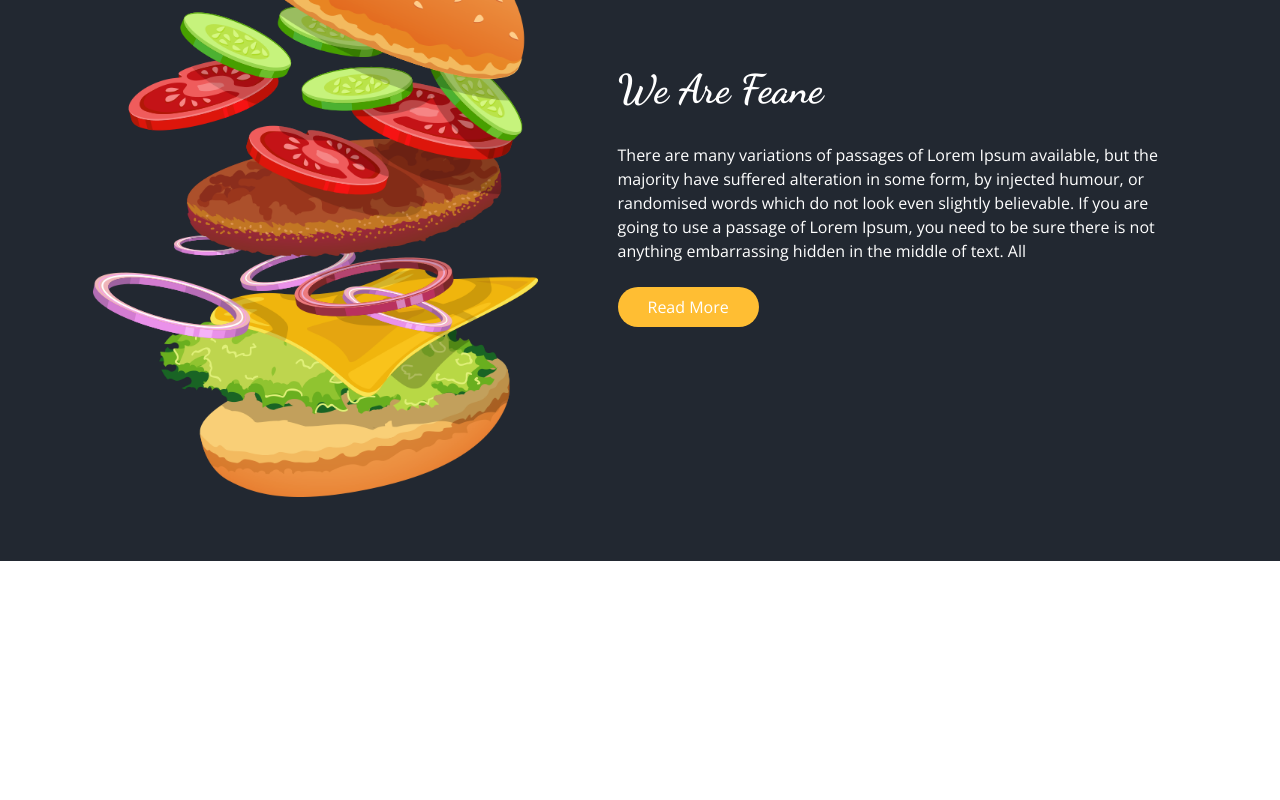
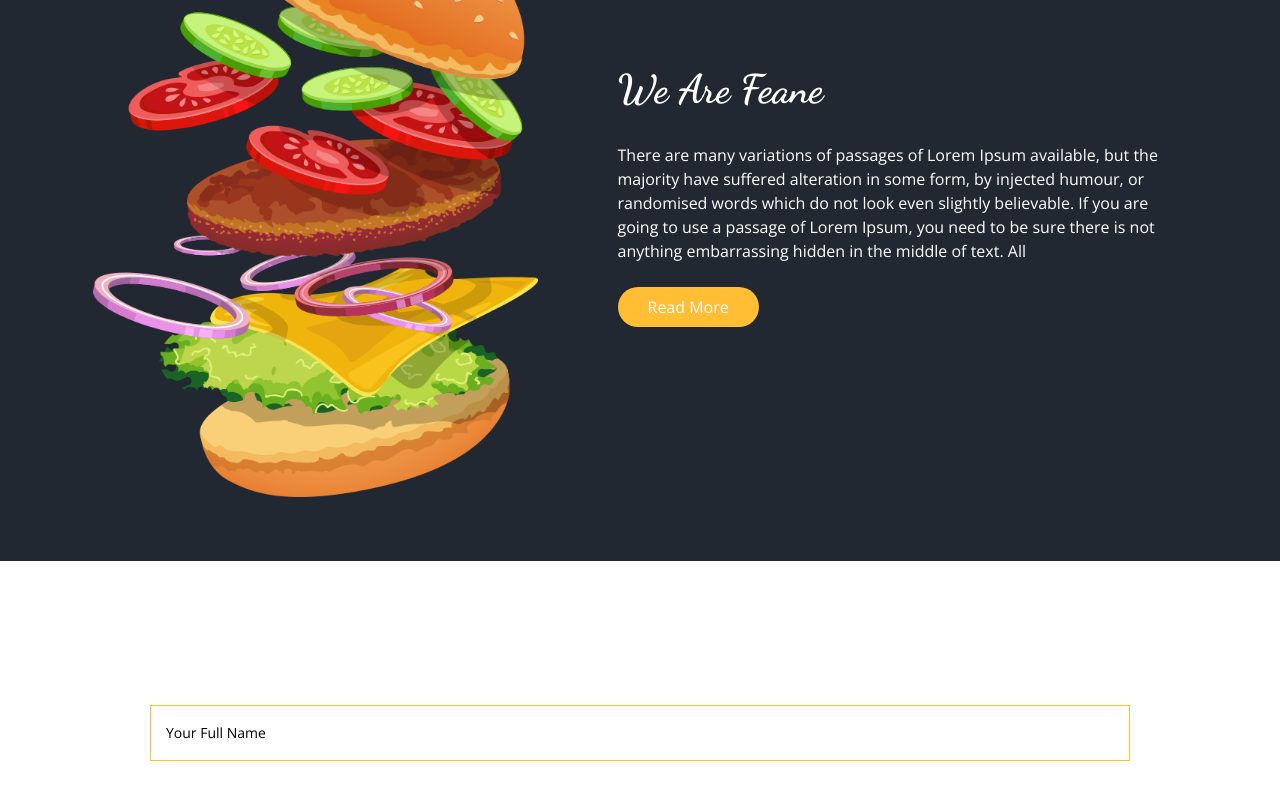
Before and after one commit to ozngrsc/Food-Ordering, a Next.js app: page / in a window 1280 px wide. Shown: the part 2006-2806 px from the top of the page. Before the commit the page ends 2631 px from the top, so only its background shows below. Built offline with nearby package versions, Linux system fonts and the light colour scheme.

Commit message:
add input

```diff
--- /dev/null
+++ b/components/form/Input.jsx
@@ -0,0 +1,20 @@
+import React from "react";
+
+const Input = () => {
+  return (
+    <div className="w-full">
+      <label className="relative block cursor-text">
+        <input
+          type="text"
+          className="h-14 w-full border border-primary outline-none px-4 peer pt-2"
+          required
+        />
+        <span className="absolute top-0 left-0 px-4 text-sm flex items-center h-full peer-focus:h-7 peer-focus:text-xs peer-valid:h-7 peer-valid:text-xs transition-all">
+          Your Full Name
+        </span>
+      </label>
+    </div>
+  );
+};
+
+export default Input;
--- a/pages/index.jsx
+++ b/pages/index.jsx
@@ -1,4 +1,5 @@
 import Head from "next/head";
+import Input from "../components/form/Input";
 import Header from "../components/layout/Header";
 import Home from "./home";
 
@@ -18,6 +19,9 @@ export default function Index() {
       </Head>
       <Header />
       <Home />
+      <div className="p-20 container mx-auto">
+        <Input />
+      </div>
     </div>
   );
 }
```
